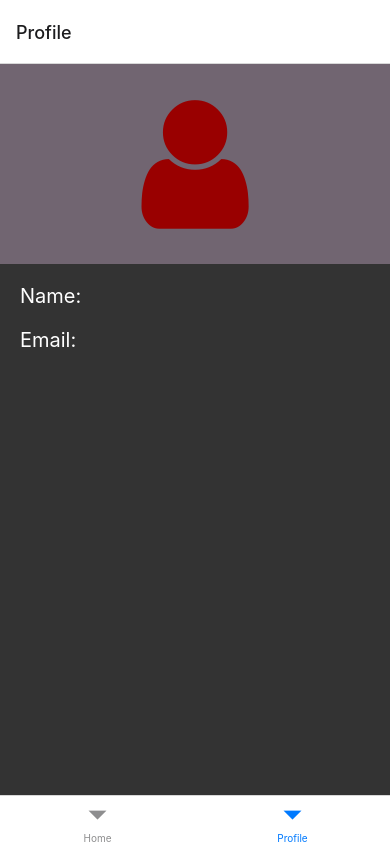
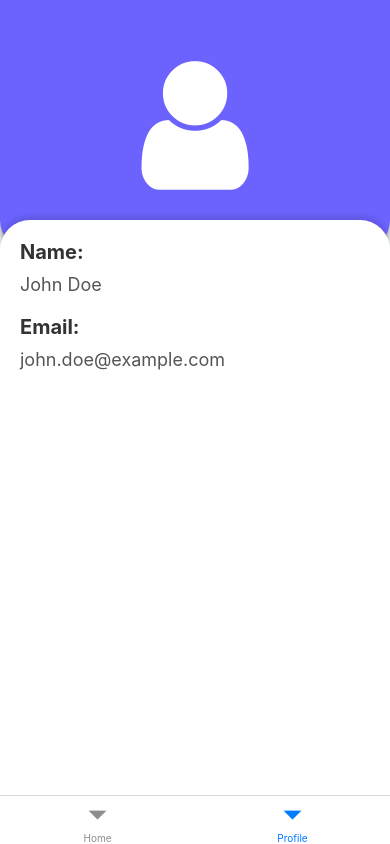
Before and after one commit to anthesm/Daring-Beginner, a React Native app: screen /Profile in a window 390 px wide. Built offline with nearby package versions, Linux system fonts and the light colour scheme.

Commit message:
added Styling to profile component

```diff
--- a/src/navigations/Nav.jsx
+++ b/src/navigations/Nav.jsx
@@ -13,7 +13,7 @@ const Stack = createStackNavigator();
 
 const Draw = () => {
   return (
-    <Tab.Navigator>
+    <Tab.Navigator screenOptions={{headerShown: false}}>
       <Tab.Screen name="Home" component={InitialScreens} />
       <Tab.Screen name="Profile" component={Profile} />
     </Tab.Navigator>
--- a/src/screens/AskUserDetails.jsx
+++ b/src/screens/AskUserDetails.jsx
@@ -7,12 +7,14 @@ const AskUserDetails = ({ navigation }) => {
 
   return (
     <View style={styles.container}>
-      <View>
-        <Text style={styles.heading}>What we call you?</Text>
+      <View style={styles.content}>
+        <Text style={styles.heading}>What should we call you?</Text>
         <TextInput
           style={styles.input}
           value={name}
-          onChangeText={text => setName(text)}
+          onChangeText={setName}
+          placeholder="Enter your name"
+          placeholderTextColor="#aaa"
         />
       </View>
       <Button title="Next" onPress={() => navigation.navigate('Draw')} />
@@ -21,23 +23,35 @@ const AskUserDetails = ({ navigation }) => {
 };
 
 const styles = StyleSheet.create({
-  input: {
-    borderWidth: 1,
-    borderColor: '#252525',
-    borderRadius: 30,
-    marginVertical: 20,
-    padding: 10,
-  },
   container: {
     flex: 1,
     justifyContent: 'space-between',
     padding: 20,
+    backgroundColor: '#f0f4f7',
+  },
+  content: {
+    flex: 1,
+    justifyContent: 'center',
   },
   heading: {
-    fontSize: 25,
+    fontSize: 28,
     fontWeight: 'bold',
-    color: '#252525',
+    color: '#333',
     textAlign: 'center',
+    marginBottom: 20,
+  },
+  input: {
+    borderWidth: 1,
+    borderColor: '#ccc',
+    borderRadius: 10,
+    padding: 15,
+    fontSize: 18,
+    backgroundColor: '#fff',
+    shadowColor: '#000',
+    shadowOffset: { width: 0, height: 2 },
+    shadowOpacity: 0.1,
+    shadowRadius: 5,
+    elevation: 3,
   },
 });
 
--- a/src/screens/Profile.jsx
+++ b/src/screens/Profile.jsx
@@ -4,34 +4,61 @@ import Icon from 'react-native-vector-icons/FontAwesome';
 
 const Profile = () => {
   return (
-    <View style={{ flex: 1 }}>
+    <View style={styles.container}>
       <View style={styles.upperSection}>
-        <Icon name="user" size={150} color="#900" />
+        <Icon name="user" size={150} color="#fff" />
       </View>
       <View style={styles.lowerSection}>
-        <Text style={styles.heading}>Name: </Text>
-        <Text style={styles.heading}>Email: </Text>
+        <Text style={styles.heading}>Name:</Text>
+        <Text style={styles.text}>John Doe</Text>
+        <Text style={styles.heading}>Email:</Text>
+        <Text style={styles.text}>john.doe@example.com</Text>
       </View>
     </View>
   );
 };
 
 const styles = StyleSheet.create({
+  container: {
+    flex: 1,
+    backgroundColor: '#f0f4f7',
+  },
   upperSection: {
-    height: 200,
-    backgroundColor: '#323a',
+    height: 250,
+    backgroundColor: '#6c63ff',
     justifyContent: 'center',
     alignItems: 'center',
+    borderBottomLeftRadius: 30,
+    borderBottomRightRadius: 30,
+    shadowColor: '#000',
+    shadowOffset: { width: 0, height: 5 },
+    shadowOpacity: 0.3,
+    shadowRadius: 5,
+    elevation: 10,
   },
   lowerSection: {
     flex: 1,
-    backgroundColor: '#333',
+    backgroundColor: '#fff',
     padding: 20,
-    gap: 20,
+    marginTop: -30,
+    borderTopLeftRadius: 30,
+    borderTopRightRadius: 30,
+    shadowColor: '#000',
+    shadowOffset: { width: 0, height: -5 },
+    shadowOpacity: 0.1,
+    shadowRadius: 5,
+    elevation: 10,
   },
   heading: {
     fontSize: 20,
-    color: '#fff',
+    fontWeight: 'bold',
+    color: '#333',
+    marginBottom: 10,
+  },
+  text: {
+    fontSize: 18,
+    color: '#555',
+    marginBottom: 20,
   },
 });
 
```
